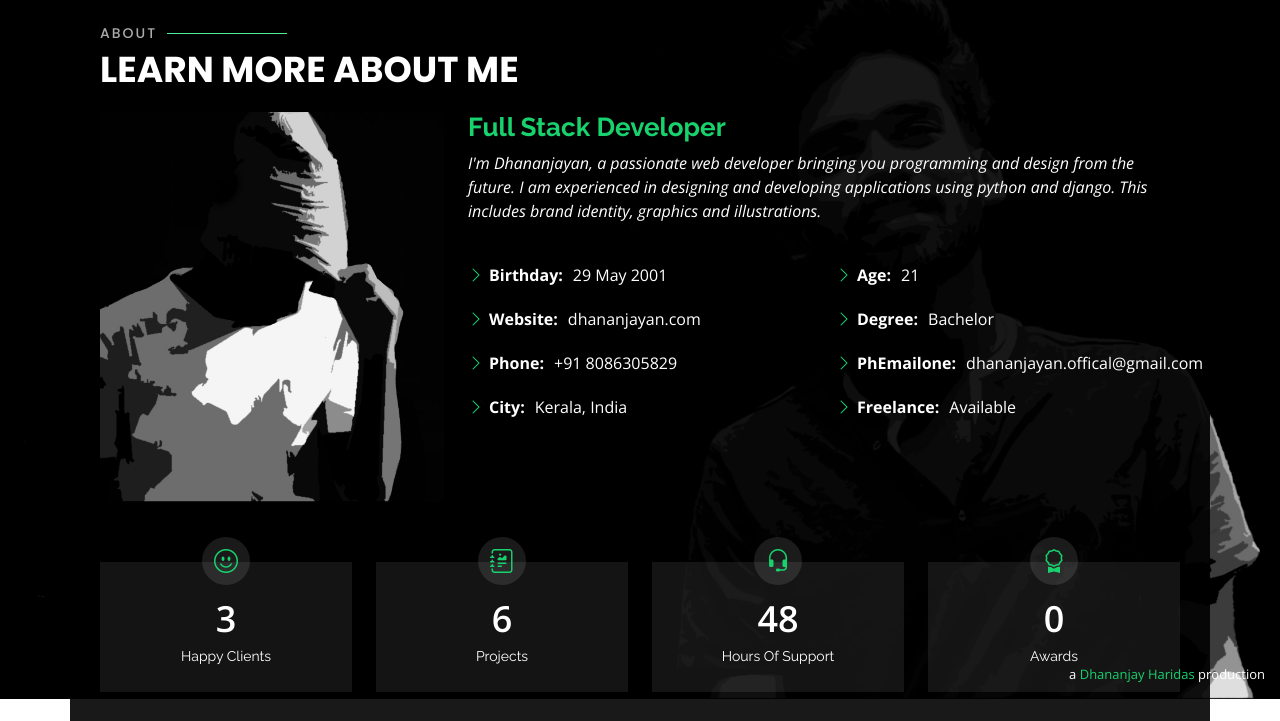
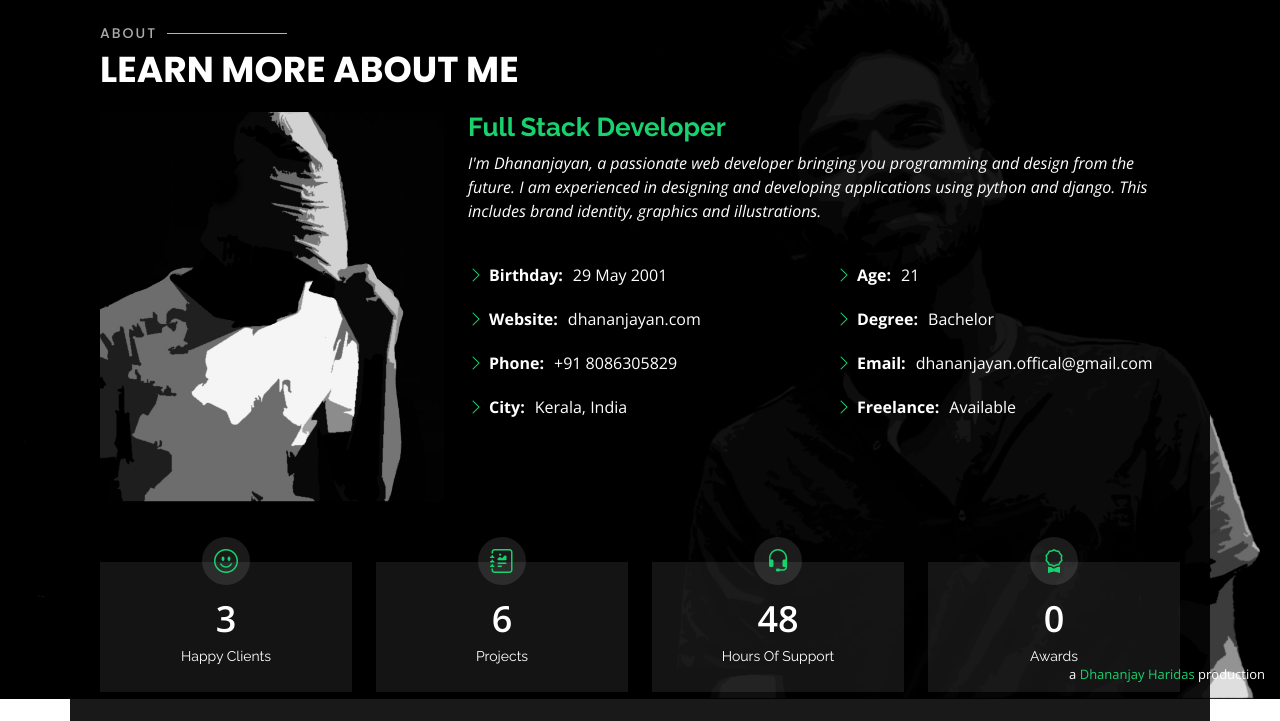
Before and after one commit to DhananjayanOnline/dhananjayan.portfolio, a Django app: page / in a window 1280 px wide, after a click on "About". Shown: the part 101-822 px from the top of the page. Run offline with Django 4.2, Linux system fonts and the light colour scheme; data comes from the database, SQL or seed files in the repository; both versions use the stored data as it was after the commit; some libraries are stand-ins or nearby versions.

Commit message:
spelling mistakes corrected

```diff
--- a/portfolio/my_Site/templates/index.html
+++ b/portfolio/my_Site/templates/index.html
@@ -101,7 +101,7 @@
               <ul>
                 <li><i class="bi bi-chevron-right"></i> <strong>Age:</strong> <span>21</span></li>
                 <li><i class="bi bi-chevron-right"></i> <strong>Degree:</strong> <span>Bachelor</span></li>
-                <li><i class="bi bi-chevron-right"></i> <strong>PhEmailone:</strong> <span>dhananjayan.offical@gmail.com</span></li>
+                <li><i class="bi bi-chevron-right"></i> <strong>Email:</strong> <span>dhananjayan.offical@gmail.com</span></li>
                 <li><i class="bi bi-chevron-right"></i> <strong>Freelance:</strong> <span>Available</span></li>
               </ul>
             </div>
@@ -462,7 +462,7 @@
           <div class="resume-item">
             <h4>Bachelor of Computer Application </h4>
             <h5>2019 - 2022</h5>
-            <p><em>CMS Collage Kottayam, Kerala, India</em></p>
+            <p><em>CMS College Kottayam, Kerala, India</em></p>
 
           </div>
 
```
Also changed, not shown: portfolio/db.sqlite3.
